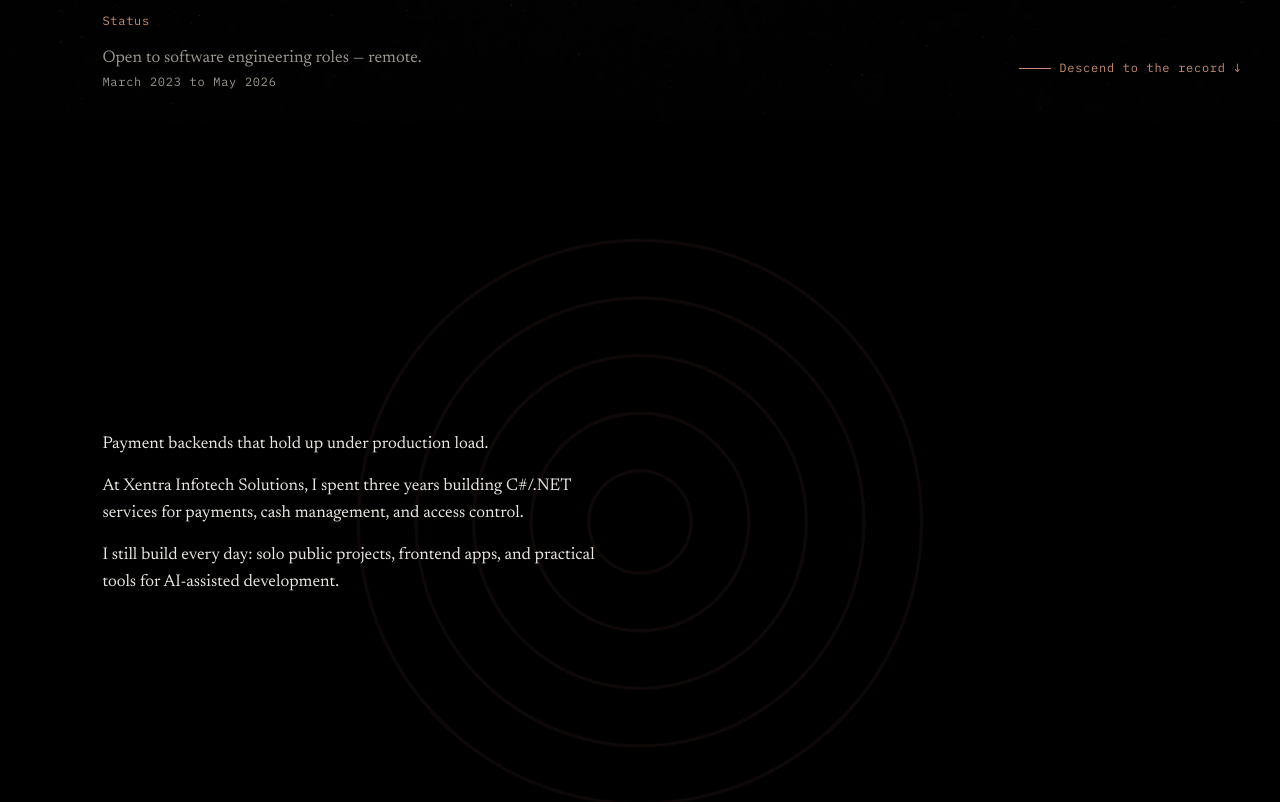
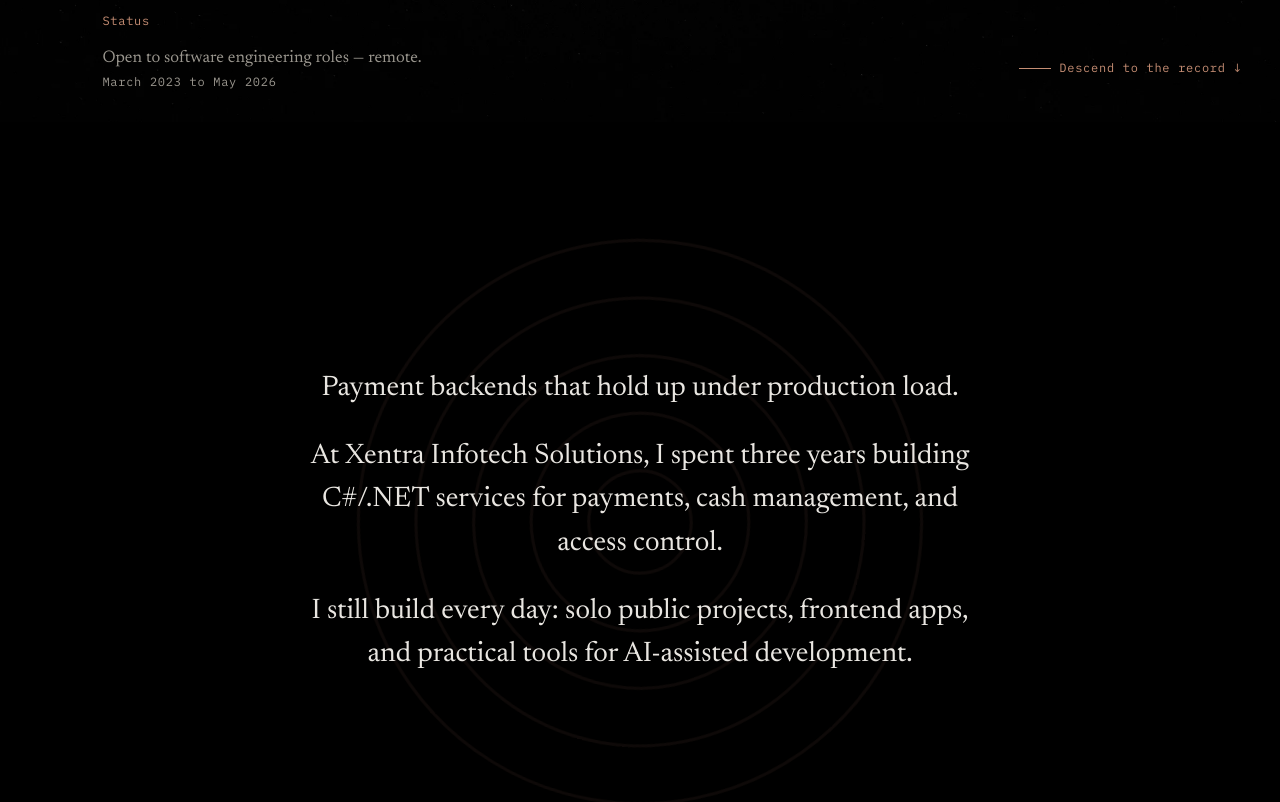
Before and after one commit to nathwn12/nathwn12.github.io, a React (Vite) app: page / in a window 1280 px wide. Shown: the part 678-1480 px from the top of the page. Built offline with nearby package versions, Linux system fonts and the light colour scheme.

Commit message:
feat(hero): give the cold read its own scale

```diff
--- a/src/components/LedgerPage.tsx
+++ b/src/components/LedgerPage.tsx
@@ -129,7 +129,7 @@ export default function LedgerPage() {
           observer.disconnect();
         }
       },
-      { threshold: 0.2 },
+      { threshold: 0.9 },
     );
     observer.observe(cold);
     return () => observer.disconnect();
--- a/src/styles/ledger.css
+++ b/src/styles/ledger.css
@@ -163,7 +163,9 @@ nav.spine {
 
 .beat-cold {
   display: grid;
-  align-items: center;
+  /* The second beat earns the whole screen: the block is centred on both
+     axes, not parked on the measure like a footnote. */
+  place-items: center;
 }
 
 .beat-cold > .field {
@@ -176,18 +178,29 @@ nav.spine {
     [band-start] repeat(4, minmax(0, 1fr))
     [field-end];
   padding-block: var(--space-96);
+  /* Lift the centred copy above the witness rings behind it. */
+  position: relative;
+  z-index: 1;
 }
 
 .cold-read {
-  grid-column: measure-start / aside-start;
+  grid-column: field-start / field-end;
+  display: grid;
+  gap: var(--space-24);
+  justify-self: center;
+  /* The measure is set on the block so 42ch resolves at the cold-read's own
+     size, not the 17px body size — otherwise the bigger type gets a footnote
+     column. Paragraphs inherit it. */
+  font-size: clamp(1.5rem, 0.8rem + 1.2vw, 2.25rem);
+  width: min(100%, 42ch);
+  text-align: center;
 }
 
 .cold-read p {
   font-family: var(--font-text);
-  font-size: var(--text-lede);
   line-height: 1.55;
-  max-width: var(--measure-wide);
-  margin: 0 0 var(--space-16);
+  max-width: 42ch;
+  margin: 0;
   text-wrap: pretty;
 }
 
```
